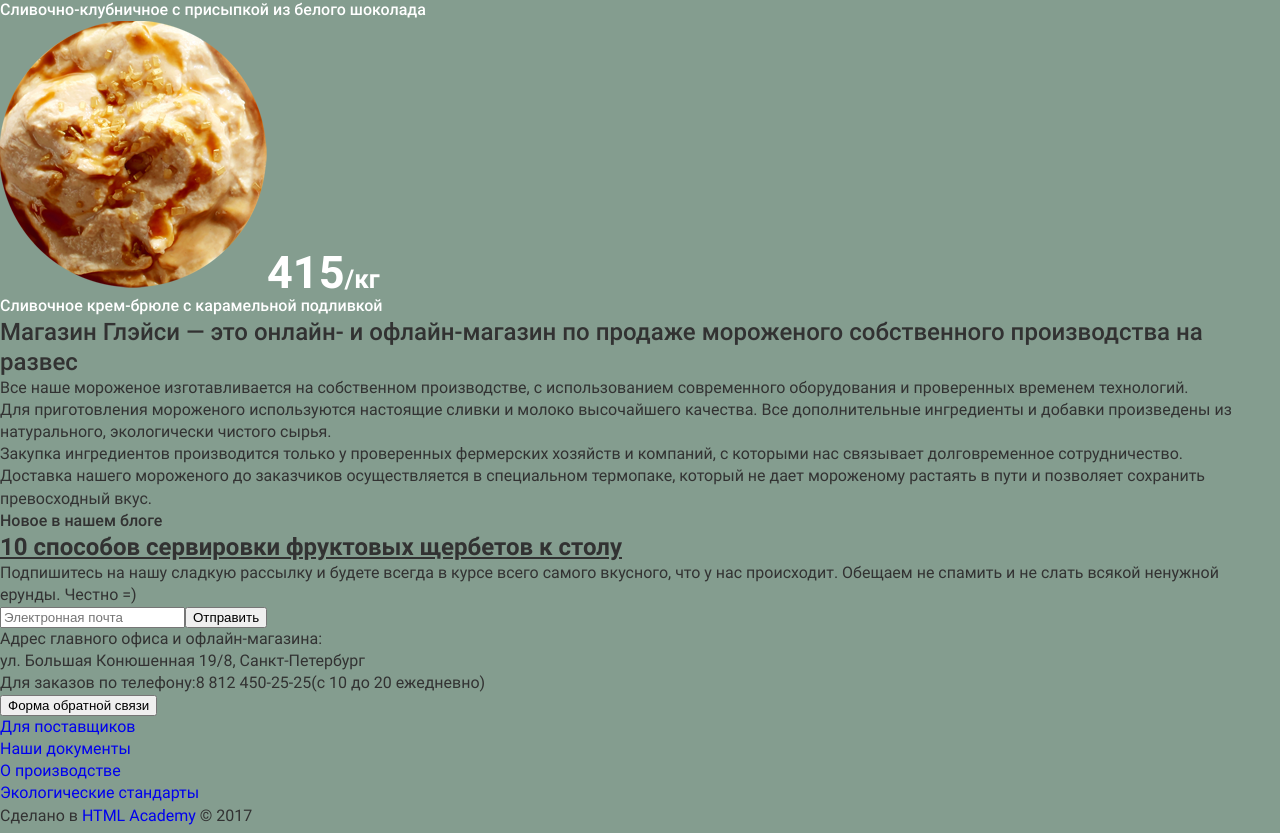
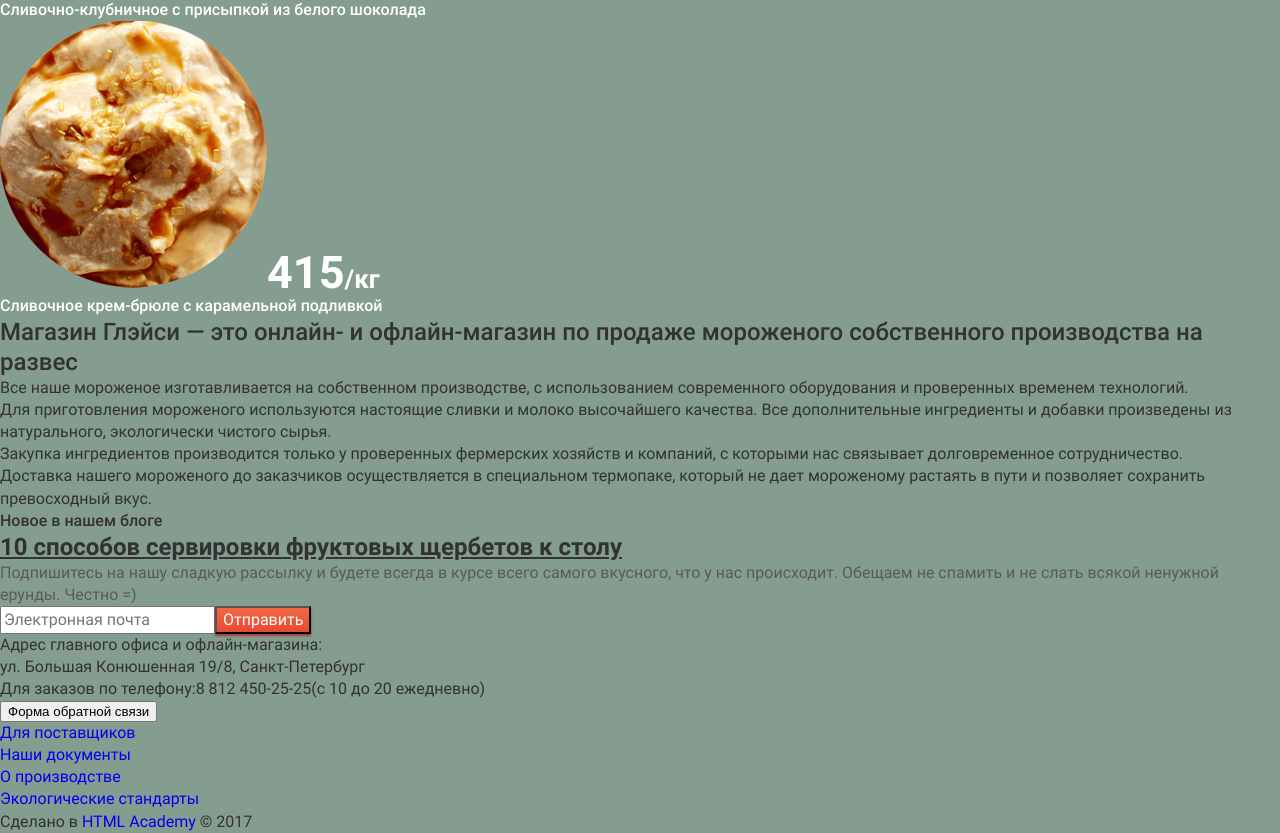
Before and after one commit to maximshigaev/gllacy, a React (Create React App) app: page / in a window 1280 px wide. Shown: the part 2094-2927 px from the top of the page. Built offline with nearby package versions, Linux system fonts and the light colour scheme.

Commit message:
add basic styles for the SubscriptionForm component

```diff
--- a/src/components/SubscriptionForm/SubscriptionForm.tsx
+++ b/src/components/SubscriptionForm/SubscriptionForm.tsx
@@ -1,15 +1,28 @@
 import { FC } from 'react';
+
+// Styles
+import './subscriptionForm.scss';
 
 export const SubscriptionForm: FC = () => (
   <section>
     <h2 className="visually-hidden">Форма подписки</h2>
-    <p>
+    <p className="subscription-form__text">
       Подпишитесь на нашу сладкую рассылку и будете всегда в курсе всего самого вкусного, что у нас происходит. Обещаем
       не спамить и не слать всякой ненужной ерунды. Честно =)
     </p>
     <form>
-      <input type="email" placeholder="Электронная почта" />
-      <button type="button" title="Отправить">Отправить</button>
+      <input
+        className="subscription-form__input"
+        type="email"
+        placeholder="Электронная почта"
+      />
+      <button
+        className="button"
+        type="button"
+        title="Отправить"
+      >
+        Отправить
+      </button>
     </form>
   </section>
 );
--- /dev/null
+++ b/src/components/SubscriptionForm/subscriptionForm.scss
@@ -0,0 +1,9 @@
+.subscription-form {
+  &__text {
+    color: #5a5a5a;
+  }
+
+  &__input {
+    font: inherit;
+  }
+}
```
